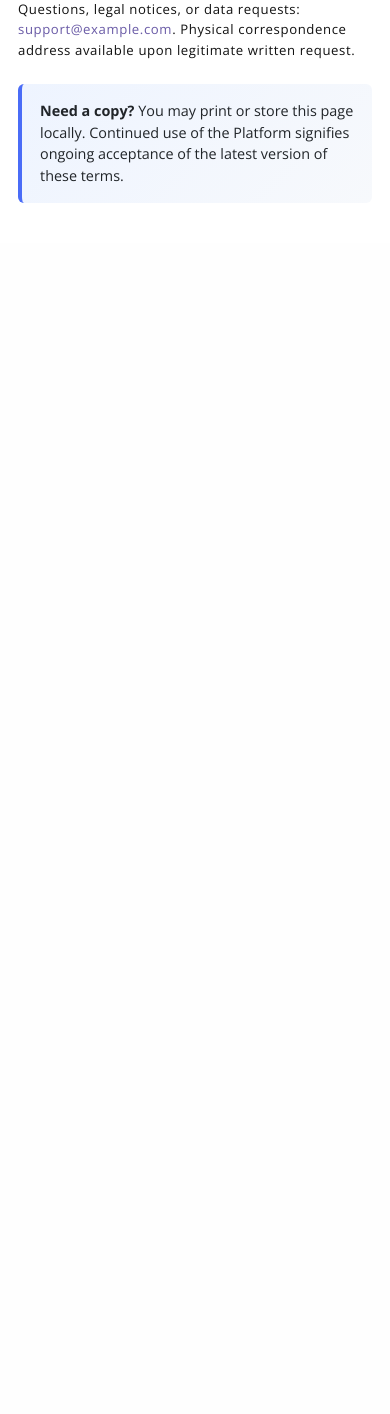
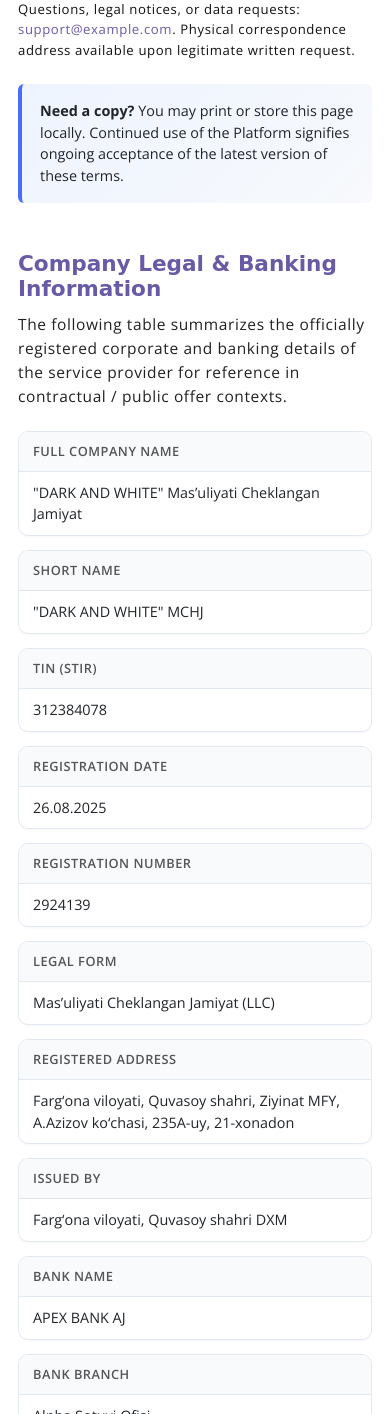
Before and after one commit to Bayrambek770/tech-store, a Django app: page /ru/public-offer/ in a window 390 px wide. Shown: the part 5086-6500 px from the top of the page. Before the commit the page ends 5289 px from the top, so only its background shows below. Run offline with Django 5.2, Linux system fonts and the light colour scheme; some libraries are stand-ins or nearby versions; some web fonts are replaced.

Commit message:
feat: enhance legal document layout with responsive design and company information table

```diff
--- a/templates/public_offer.html
+++ b/templates/public_offer.html
@@ -20,6 +20,17 @@
     .toc a{display:block;color:#0d6efd;text-decoration:none;padding:4px 0;}
     .highlight-box{background:linear-gradient(135deg,#eef4ff,#f7f9fc);padding:16px 18px;border-left:4px solid #4a6cf7;border-radius:6px;margin:24px 0;font-size:.9rem;}
     .badge-term{display:inline-block;background:#4a6cf7;color:#fff;font-size:.65rem;letter-spacing:.5px;font-weight:600;padding:3px 8px;border-radius:20px;vertical-align:middle;margin-right:6px;}
+    /* Responsive legal table */
+    .legal-table{background:#fff;}
+    .legal-table th{font-weight:600;font-size:.8rem;text-transform:uppercase;letter-spacing:.5px;color:#333;}
+    @media (max-width: 640px){
+      .legal-table thead{display:none;}
+      .legal-table tr{display:block;margin:0 0 14px;border:1px solid #e2e8f0;border-radius:10px;box-shadow:0 2px 4px -2px rgba(0,0,0,.05);overflow:hidden;}
+      .legal-table tr:last-child{margin-bottom:0;}
+      .legal-table td{display:block;width:100%;border:none !important;padding:10px 14px !important;}
+      .legal-table td:first-child{background:#f8fafc;font-weight:600;border-bottom:1px solid #e2e8f0 !important;font-size:.8rem;text-transform:uppercase;letter-spacing:.5px;color:#555;}
+      .legal-table td:first-child:after{content:'';}
+    }
   </style>
 </head>
 <body class="has-static-nav">
@@ -73,6 +84,51 @@
   <div id="20" class="clause"><h2>{% trans "20. Governing Law & Disputes" %}</h2><p>{% blocktrans %}Applicable governing law is determined by our principal place of business unless mandatory consumer jurisdiction rules apply. Parties shall first attempt amicable resolution; failing that, disputes proceed to competent courts of general jurisdiction.{% endblocktrans %}</p></div>
   <div id="21" class="clause"><h2>{% trans "21. Contact Information" %}</h2><p>{% blocktrans %}Questions, legal notices, or data requests: <a href="mailto:support@example.com">support@example.com</a>. Physical correspondence address available upon legitimate written request.{% endblocktrans %}</p></div>
   <div class="highlight-box"><strong>{% trans "Need a copy?" %}</strong> {% trans "You may print or store this page locally. Continued use of the Platform signifies ongoing acceptance of the latest version of these terms." %}</div>
+
+  <!-- Company info table relocated to bottom -->
+  <section id="company-info" class="mt-5 mb-4">
+    <h2 style="margin-top:1.5rem;">Company Legal & Banking Information</h2>
+    <p class="clause" style="margin-top:.6rem;">The following table summarizes the officially registered corporate and banking details of the service provider for reference in contractual / public offer contexts.</p>
+    <div class="table-responsive" style="overflow-x:auto;">
+      <table class="legal-table" style="width:100%;border-collapse:collapse;font-size:.9rem;">
+        <thead>
+          <tr style="background:#f1f4f9;">
+            <th style="text-align:left;padding:10px 12px;border:1px solid #dfe5ec;width:220px;">Field</th>
+            <th style="text-align:left;padding:10px 12px;border:1px solid #dfe5ec;">Description</th>
+          </tr>
+        </thead>
+        <tbody>
+          <tr><td style="padding:8px 12px;border:1px solid #e5ebf1;">Full Company Name</td><td style="padding:8px 12px;border:1px solid #e5ebf1;">"DARK AND WHITE" Mas’uliyati Cheklangan Jamiyat</td></tr>
+          <tr><td style="padding:8px 12px;border:1px solid #e5ebf1;">Short Name</td><td style="padding:8px 12px;border:1px solid #e5ebf1;">"DARK AND WHITE" MCHJ</td></tr>
+          <tr><td style="padding:8px 12px;border:1px solid #e5ebf1;">TIN (STIR)</td><td style="padding:8px 12px;border:1px solid #e5ebf1;">312384078</td></tr>
+          <tr><td style="padding:8px 12px;border:1px solid #e5ebf1;">Registration Date</td><td style="padding:8px 12px;border:1px solid #e5ebf1;">26.08.2025</td></tr>
+          <tr><td style="padding:8px 12px;border:1px solid #e5ebf1;">Registration Number</td><td style="padding:8px 12px;border:1px solid #e5ebf1;">2924139</td></tr>
+          <tr><td style="padding:8px 12px;border:1px solid #e5ebf1;">Legal Form</td><td style="padding:8px 12px;border:1px solid #e5ebf1;">Mas’uliyati Cheklangan Jamiyat (LLC)</td></tr>
+          <tr><td style="padding:8px 12px;border:1px solid #e5ebf1;">Registered Address</td><td style="padding:8px 12px;border:1px solid #e5ebf1;">Farg‘ona viloyati, Quvasoy shahri, Ziyinat MFY, A.Azizov ko‘chasi, 235A-uy, 21-xonadon</td></tr>
+          <tr><td style="padding:8px 12px;border:1px solid #e5ebf1;">Issued By</td><td style="padding:8px 12px;border:1px solid #e5ebf1;">Farg‘ona viloyati, Quvasoy shahri DXM</td></tr>
+          <tr><td style="padding:8px 12px;border:1px solid #e5ebf1;">Bank Name</td><td style="padding:8px 12px;border:1px solid #e5ebf1;">APEX BANK AJ</td></tr>
+          <tr><td style="padding:8px 12px;border:1px solid #e5ebf1;">Bank Branch</td><td style="padding:8px 12px;border:1px solid #e5ebf1;">Alpha Sotuvi Ofisi</td></tr>
+          <tr><td style="padding:8px 12px;border:1px solid #e5ebf1;">Bank Address</td><td style="padding:8px 12px;border:1px solid #e5ebf1;">1017, Tashkent, Taras Shevchenko street 17A</td></tr>
+          <tr><td style="padding:8px 12px;border:1px solid #e5ebf1;">Bank Phone</td><td style="padding:8px 12px;border:1px solid #e5ebf1;">+998 55-512-77-77</td></tr>
+          <tr><td style="padding:8px 12px;border:1px solid #e5ebf1;">MFO</td><td style="padding:8px 12px;border:1px solid #e5ebf1;">01196</td></tr>
+          <tr><td style="padding:8px 12px;border:1px solid #e5ebf1;">Bank TIN</td><td style="padding:8px 12px;border:1px solid #e5ebf1;">310329897</td></tr>
+          <tr><td style="padding:8px 12px;border:1px solid #e5ebf1;">SWIFT</td><td style="padding:8px 12px;border:1px solid #e5ebf1;">APXBUZ22</td></tr>
+          <tr>
+            <td style="padding:8px 12px;border:1px solid #e5ebf1;vertical-align:top;">Bank Accounts</td>
+            <td style="padding:8px 12px;border:1px solid #e5ebf1;">
+              <ul style="margin:0;padding-left:18px;list-style:disc;">
+                <li><strong>20208000407300305001</strong> – Deposit account (UZS) – Opened: 27.08.2025</li>
+                <li><strong>20208840707300305001</strong> – Deposit account (USD) – Opened: 27.08.2025</li>
+                <li><strong>22613000107300305001</strong> – Blocked conversion account (UZS) – Opened: 27.08.2025</li>
+                <li><strong>22614840207300305001</strong> – Special conversion account (USD) – Opened: 27.08.2025</li>
+                <li><strong>23106006007300305001</strong> – Transit salary account (Uzcard) – Opened: 27.08.2025</li>
+              </ul>
+            </td>
+          </tr>
+        </tbody>
+      </table>
+    </div>
+  </section>
   </div>
   <script src="{% static 'main/vendors/jquery/jquery-3.4.1.js' %}"></script>
   <script src="{% static 'main/vendors/bootstrap/bootstrap.bundle.js' %}"></script>
```
